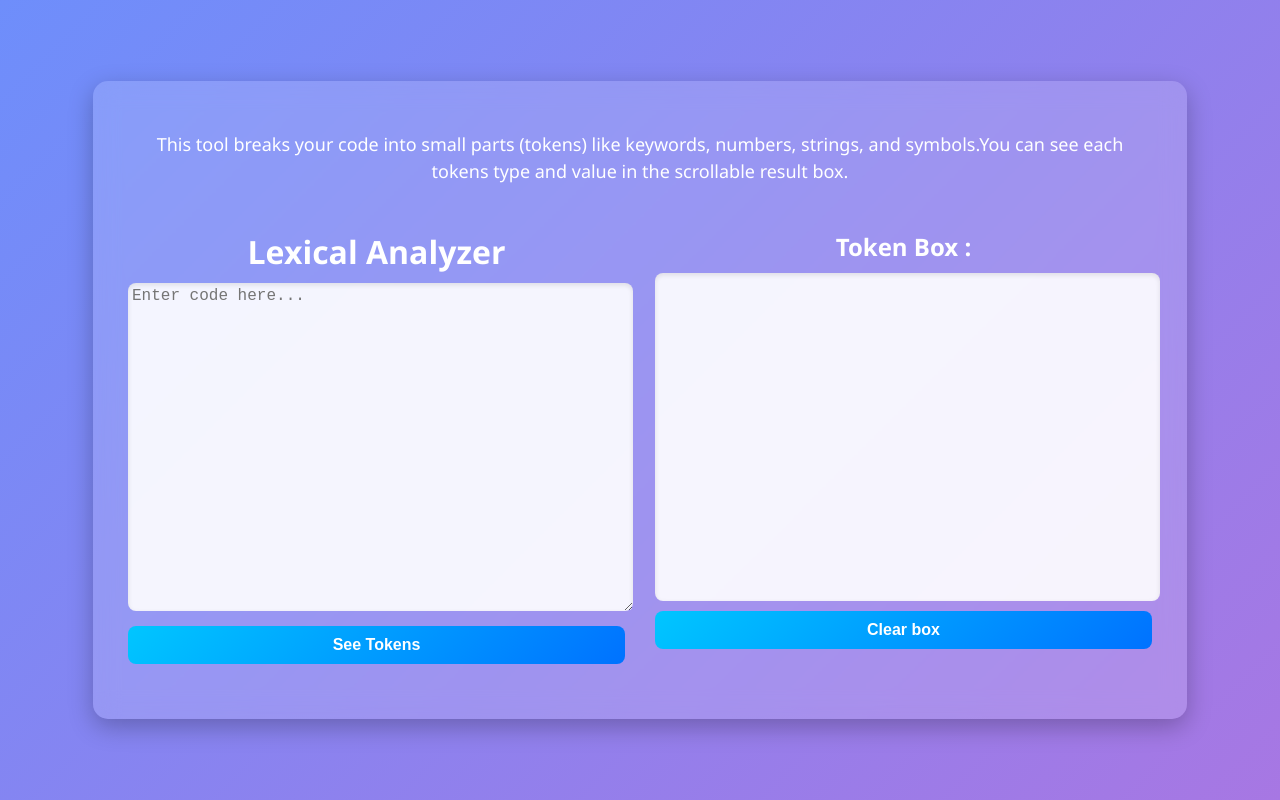
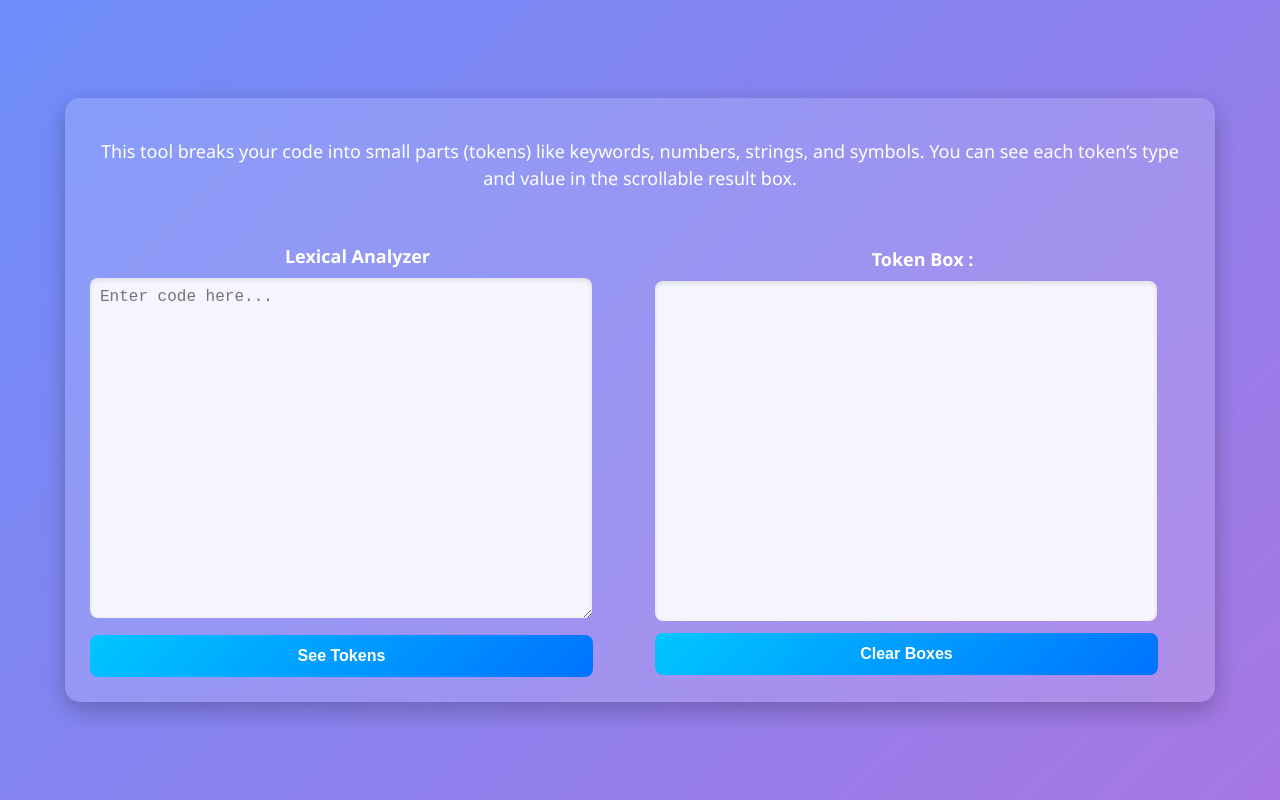
Before and after one commit to M-RaeesDev/Lexical-Analyzer, a plain HTML site: page index.html in a window 1280 px wide. Drawn offline with Linux system fonts and the light colour scheme.

Commit message:
Make whole Web Page Responsive for all Screen

```diff
--- a/app.js
+++ b/app.js
@@ -1,23 +1,29 @@
+// Analyze function
 function analyze() {
-    const input = document.getElementById('input').value;
+  const input = document.getElementById("input").value;
   const lexer = new Lexer(input);
   const tokens = lexer.lex();
-    const tokensDiv = document.getElementById('tokens');
-    tokensDiv.innerHTML = '';
-    tokens.forEach(token => {
-        const tokenElement = document.createElement('span');
+  const tokensDiv = document.getElementById("tokens");
+
+  tokensDiv.innerHTML = "";
+
+  tokens.forEach((token) => {
+    const tokenElement = document.createElement("span");
     tokenElement.textContent = `${token.type}: ${token.value}`;
-        tokenElement.classList.add('token');
+    tokenElement.classList.add("token");
     tokensDiv.appendChild(tokenElement);
   });
 }
 
-document.getElementById('clearBtn').addEventListener('click', function() {
-    document.getElementById('tokens').innerHTML = '';
-    document.getElementById('input').innerHTML = '';
+// Event Listeners
+document.getElementById("analyzeBtn").addEventListener("click", analyze);
+
+document.getElementById("clearBtn").addEventListener("click", () => {
+  document.getElementById("input").value = ""; // input clear
+  document.getElementById("tokens").innerHTML = ""; // tokens clear
 });
 
-
+// Token Class
 class Token {
   constructor(type, value) {
     this.type = type;
@@ -25,6 +31,7 @@ class Token {
   }
 }
 
+// Lexer Class
 class Lexer {
   constructor(input) {
     this.input = input;
@@ -32,30 +39,87 @@ class Lexer {
   }
 
   peek(offset = 0) {
-        return this.position + offset < this.input.length ? this.input[this.position + offset] : null;
+    return this.position + offset < this.input.length
+      ? this.input[this.position + offset]
+      : null;
   }
 
   advance() {
     this.position++;
   }
 
-    isWhiteSpace(c) { return /\s/.test(c); }
-    isDigit(c) { return /[0-9]/.test(c); }
-    isLetter(c) { return /[a-zA-Z_$]/.test(c); }
-    isIdentifierChar(c) { return /[a-zA-Z0-9_$]/.test(c); }
+  isWhiteSpace(c) {
+    return /\s/.test(c);
+  }
+  isDigit(c) {
+    return /[0-9]/.test(c);
+  }
+  isLetter(c) {
+    return /[a-zA-Z_$]/.test(c);
+  }
+  isIdentifierChar(c) {
+    return /[a-zA-Z0-9_$]/.test(c);
+  }
 
   lex() {
     const tokens = [];
     const keywords = [
-            "if","else","while","for","function","return","var","let","const",
-            "switch","case","break","continue","default","do","try","catch","finally",
-            "throw","class","extends","import","export","new","this","super","typeof","instanceof"
+      "if",
+      "else",
+      "while",
+      "for",
+      "function",
+      "return",
+      "var",
+      "let",
+      "const",
+      "switch",
+      "case",
+      "break",
+      "continue",
+      "default",
+      "do",
+      "try",
+      "catch",
+      "finally",
+      "throw",
+      "class",
+      "extends",
+      "import",
+      "export",
+      "new",
+      "this",
+      "super",
+      "typeof",
+      "instanceof",
     ];
     const operators = [
-            "++","--","==","===","!=","!==","<=",">=","&&","||",
-            "+","-","*","/","%","<",">","!","=","+=","-=","*=","/=","%="
+      "++",
+      "--",
+      "==",
+      "===",
+      "!=",
+      "!==",
+      "<=",
+      ">=",
+      "&&",
+      "||",
+      "+",
+      "-",
+      "*",
+      "/",
+      "%",
+      "<",
+      ">",
+      "!",
+      "=",
+      "+=",
+      "-=",
+      "*=",
+      "/=",
+      "%=",
     ];
-        const separators = [";",",",".","(",")","{","}","[","]"];
+    const separators = [";", ",", ".", "(", ")", "{", "}", "[", "]"];
 
     while (this.position < this.input.length) {
       let char = this.peek();
@@ -80,7 +144,10 @@ class Lexer {
         let value = "";
         this.advance(); // /
         this.advance(); // *
-                while (!(this.peek() === "*" && this.peek(1) === "/") && this.peek() !== null) {
+        while (
+          !(this.peek() === "*" && this.peek(1) === "/") &&
+          this.peek() !== null
+        ) {
           value += this.peek();
           this.advance();
         }
@@ -139,7 +206,7 @@ class Lexer {
       }
 
       // Operators
-            let opMatched = operators.find(op => {
+      let opMatched = operators.find((op) => {
         return this.input.startsWith(op, this.position);
       });
       if (opMatched) {
--- a/index.html
+++ b/index.html
@@ -8,20 +8,25 @@
   </head>
   <body>
     <div class="container">
+      <!-- Top description -->
       <h2 class="topheading">
         This tool breaks your code into small parts (tokens) like keywords,
-            numbers, strings, and symbols.You can see each tokens type and value
+        numbers, strings, and symbols. You can see each token’s type and value
         in the scrollable result box.
       </h2>
+
+      <!-- Left side -->
       <div class="leftdiv">
         <h1 class="lfthead">Lexical Analyzer</h1>
         <textarea id="input" placeholder="Enter code here..."></textarea>
-            <button onclick="analyze()">See Tokens</button>
+        <button id="analyzeBtn">See Tokens</button>
       </div>
+
+      <!-- Right side -->
       <div class="rightdiv">
         <h2 class="rgthead">Token Box :</h2>
-            <div id="tokens" class="tokens" ></div>
-            <button id="clearBtn" class="clearBtn">Clear box</button>
+        <div id="tokens" class="tokens"></div>
+        <button id="clearBtn" class="clearBtn">Clear Boxes</button>
       </div>
     </div>
 
--- a/style.css
+++ b/style.css
@@ -7,7 +7,7 @@ body {
   justify-content: center;
   align-items: center;
   background: linear-gradient(135deg, #6e8efb, #a777e3);
-    font-family: 'Segoe UI', Tahoma, Geneva, Verdana, sans-serif;
+  font-family: "Segoe UI", Tahoma, Geneva, Verdana, sans-serif;
 }
 
 /* ==== Container ==== */
@@ -15,32 +15,32 @@ body {
   background: rgba(255, 255, 255, 0.15);
   backdrop-filter: blur(12px);
   border-radius: 15px;
-    padding: 35px;
+  padding: 25px;
   box-shadow: 0 8px 25px rgba(0, 0, 0, 0.25);
   max-width: 1100px;
-    width: 80%;
+  width: 90%;
 }
 
 /* ==== Top Heading ==== */
 .topheading {
   text-align: center;
-    font-size: 14px;
+  font-size: 16px;
   color: #fff;
   font-weight: 500;
   line-height: 1.5;
-    margin-bottom: 15px;
+  margin-bottom: 20px;
 }
 
 /* ==== Token Styling ==== */
 .token {
   display: inline-block;
-    padding: 5px 8px;
+  padding: 5px 10px;
   background: linear-gradient(135deg, #f9f9f9, #e6e6e6);
   border-radius: 20px;
   margin: 5px 5px 0 0;
   font-size: 0.9rem;
   color: #333;
-    box-shadow: 0 2px 6px rgba(0,0,0,0.15);
+  box-shadow: 0 2px 6px rgba(0, 0, 0, 0.15);
   transition: transform 0.2s ease, background 0.3s ease;
 }
 .token:hover {
@@ -48,47 +48,50 @@ body {
   background: linear-gradient(135deg, #ffecd2, #fcb69f);
 }
 
-/* ==== Large Screens ==== */
+/* ==== Layout for Large Screens ==== */
 @media (min-width: 900px) {
   .container {
     display: grid;
     grid-template-columns: 1fr 1fr;
-        grid-template-rows: auto 1fr auto;
+    grid-template-rows: auto 1fr;
     gap: 20px 30px;
-        height: 100%;
   }
 
-    /* Top heading full width */
+  /* Top heading spans both */
   .topheading {
     grid-column: 1 / span 2;
     font-size: 18px;
   }
 
   /* Headings */
-    .lfthead, .rgthead {
+  .lfthead,
+  .rgthead {
+    font-size: 18px;
     text-align: center;
     color: #fff;
-        margin: 10px;
+    margin-bottom: 10px;
   }
 
   /* Input & token box same height */
-    textarea, .tokens {
-        width: 100%;
+  textarea,
+  .tokens {
+    width: 90%;
     height: 40vh;
     background: rgba(255, 255, 255, 0.9);
     border: none;
     border-radius: 8px;
-        padding: 4px;
+    padding: 10px;
     font-size: 1rem;
-        box-shadow: inset 0 2px 5px rgba(0,0,0,0.1);
-        overflow-y: auto; /* Scrollable */
+    box-shadow: inset 0 2px 5px rgba(0, 0, 0, 0.1);
+    overflow-y: auto;
   }
 
-    /* Buttons side-by-side with equal height rows */
-    .leftdiv button, .rightdiv .clearBtn {
-        width: 100%;
-        padding: 10px;
-        margin-top: 10px;
+  /* Buttons full width */
+  .leftdiv button,
+  .rightdiv .clearBtn {
+    width: 94%;
+    padding: 12px;
+    margin-top: 12px;
     font-size: 1rem;
     border-radius: 8px;
     border: none;
@@ -98,33 +101,40 @@ body {
     color: #fff;
     transition: all 0.3s ease;
   }
+
   .clearBtn {
     background: linear-gradient(135deg, #ff4e50, #f9d423);
   }
+
   button:hover {
     opacity: 0.9;
   }
 }
 
-/* ==== Small Screens ==== */
+/* ==== Layout for Small Screens ==== */
 @media (max-width: 899px) {
-    .lfthead, .rgthead {
+  .lfthead,
+  .rgthead {
     text-align: center;
     color: #fff;
   }
 
-    textarea, .tokens {
-        width: 99%;
-        min-height: 8em;
+  textarea,
+  .tokens {
+    width: 90%;
+    min-height: 12em;
     background: rgba(255, 255, 255, 0.9);
     border-radius: 8px;
     border: none;
+    padding: 10px;
+    font-size: 1rem;
+    margin-bottom: 10px;
     overflow-y: auto;
   }
 
   button {
-        width: 99%;
-        padding: 10px;
+    width: 94%;
+    padding: 12px;
     font-size: 1rem;
     border-radius: 8px;
     border: none;
@@ -135,6 +145,7 @@ body {
     transition: all 0.3s ease;
     margin-top: 5px;
   }
+
   .clearBtn {
     background: linear-gradient(135deg, #ff4e50, #f9d423);
   }
```
Lines whose indentation alone changed are shown as unchanged.
